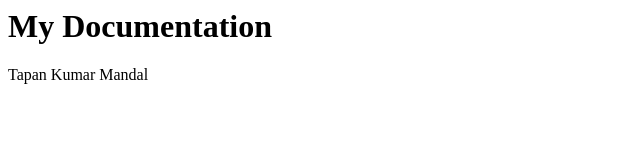
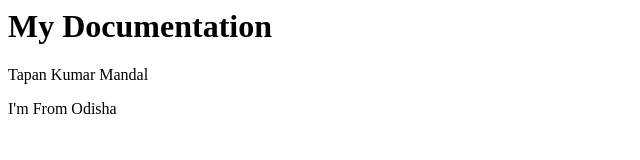
Before and after one commit to tapankumar003/myGitProj, a plain HTML site: page index.html in a window 1280 px wide. Shown: the whole page, without its empty margins (0-640 px from the left). Drawn offline with Linux system fonts and the light colour scheme.

Commit message:
added another <p> tag

```diff
--- a/index.html
+++ b/index.html
@@ -5,5 +5,6 @@
 <body>
 <h1>My Documentation</h1>
 <p>Tapan Kumar Mandal</p>
+<p>I'm From Odisha</p>
 </body>
 </html>
```
